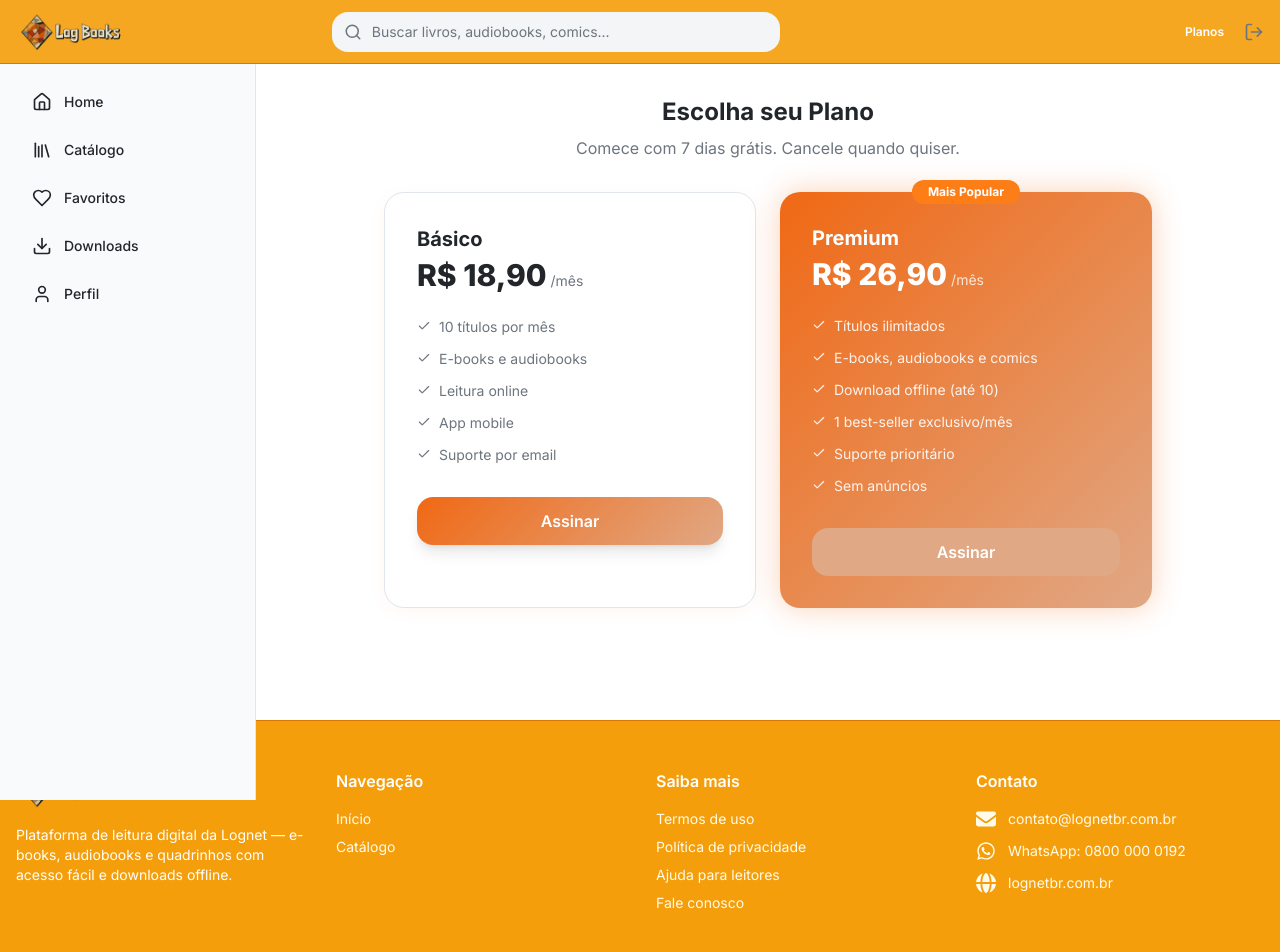
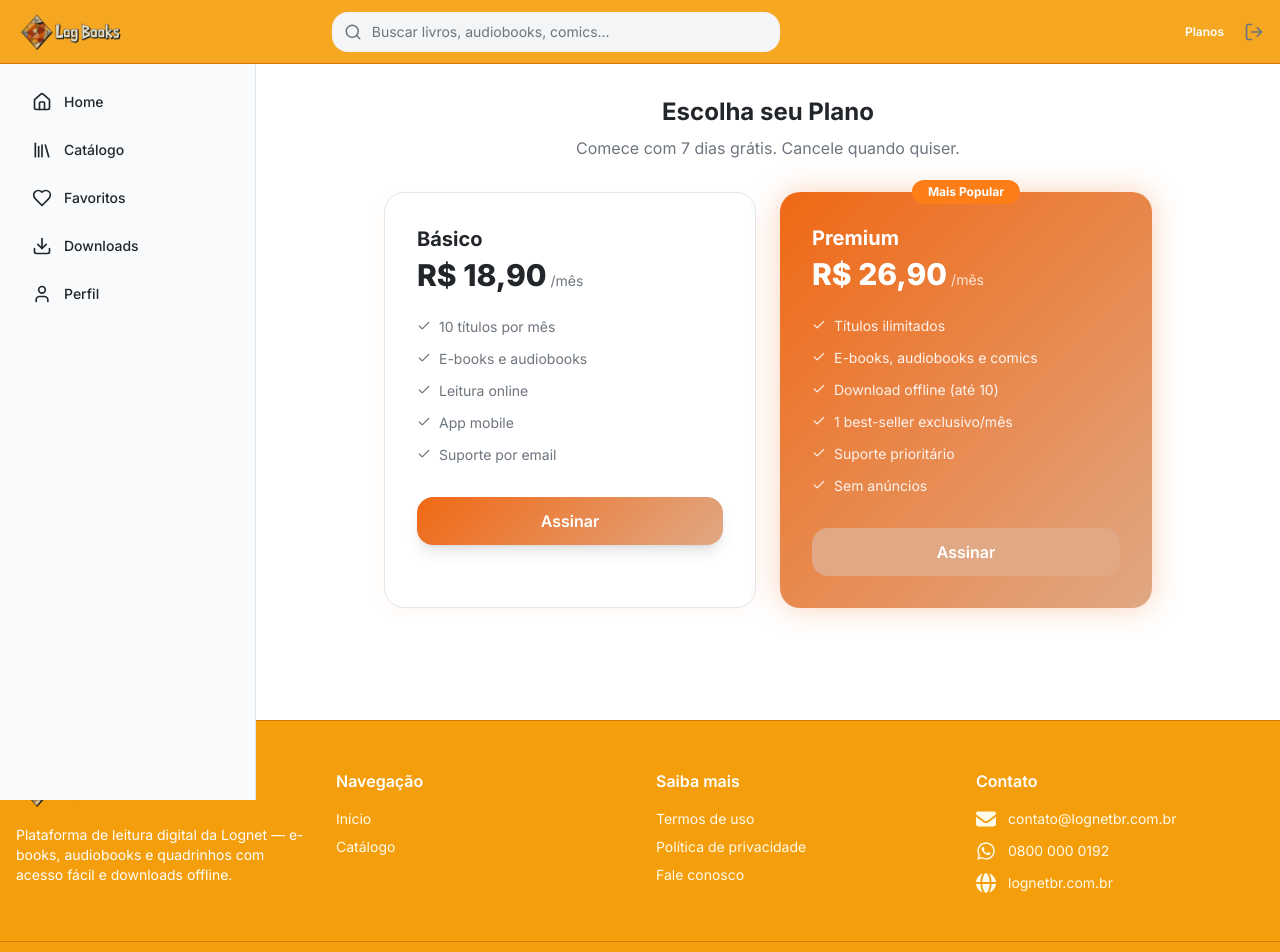
Before and after one commit to CesarAVB/frontend-lognet-books, a React (Vite) app: page /plans in a window 1280 px wide. Shown: the top 952 px of the page. Built offline with nearby package versions, Linux system fonts and the light colour scheme.

Commit message:
fix: atualizar texto de contato e link no rodapé

```diff
--- a/src/components/Footer.tsx
+++ b/src/components/Footer.tsx
@@ -30,7 +30,7 @@ const Footer: React.FC = () => {
             <ul className="space-y-2 text-sm">
               <li><Link to="/terms" className="text-amber-50 hover:text-white transition-colors">Termos de uso</Link></li>
               <li><Link to="/privacy" className="text-amber-50 hover:text-white transition-colors">Política de privacidade</Link></li>
-              <li><a href="mailto:contato@lognetrj.com.br" className="text-amber-50 hover:text-white transition-colors">Ajuda para leitores</a></li>
+
               <li><a href="mailto:contato@lognetrj.com.br" className="text-amber-50 hover:text-white transition-colors">Fale conosco</a></li>
             </ul>
           </div>
@@ -44,7 +44,7 @@ const Footer: React.FC = () => {
               </li>
               <li className="flex items-center">
                 <FontAwesomeIcon icon={["fab", "whatsapp"]} className="w-5 h-5 text-amber-50 mr-3" />
-                <a href="https://wa.me/5508000000192" target="_blank" rel="noreferrer" className="text-amber-50 hover:text-white transition-colors">WhatsApp: 0800 000 0192</a>
+                <a href="https://wa.me/5508000000192" target="_blank" rel="noreferrer" className="text-amber-50 hover:text-white transition-colors">0800 000 0192</a>
               </li>
               <li className="flex items-center">
                 <FontAwesomeIcon icon={["fas", "globe"]} className="w-5 h-5 text-amber-50 mr-3" />
```
